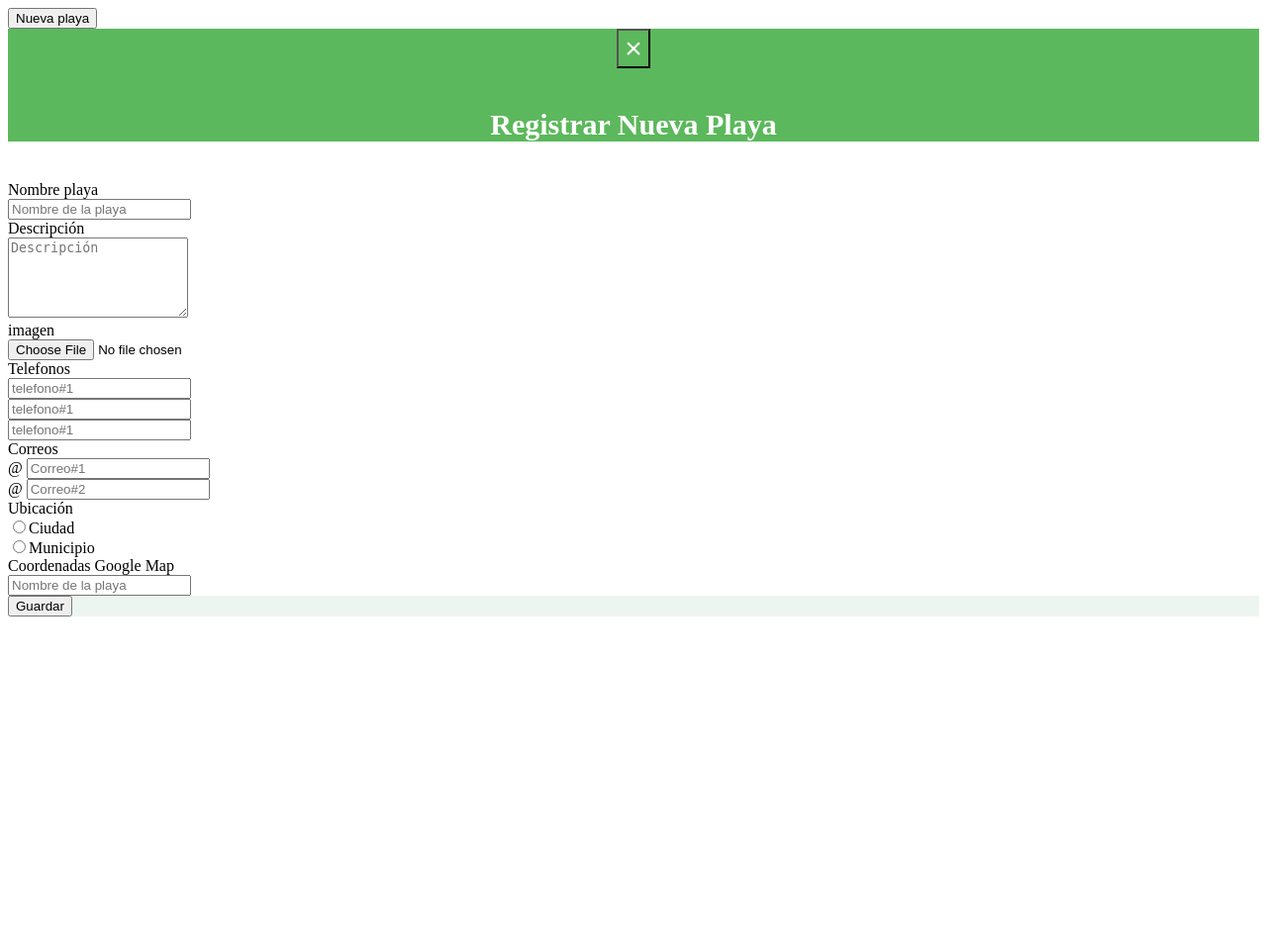
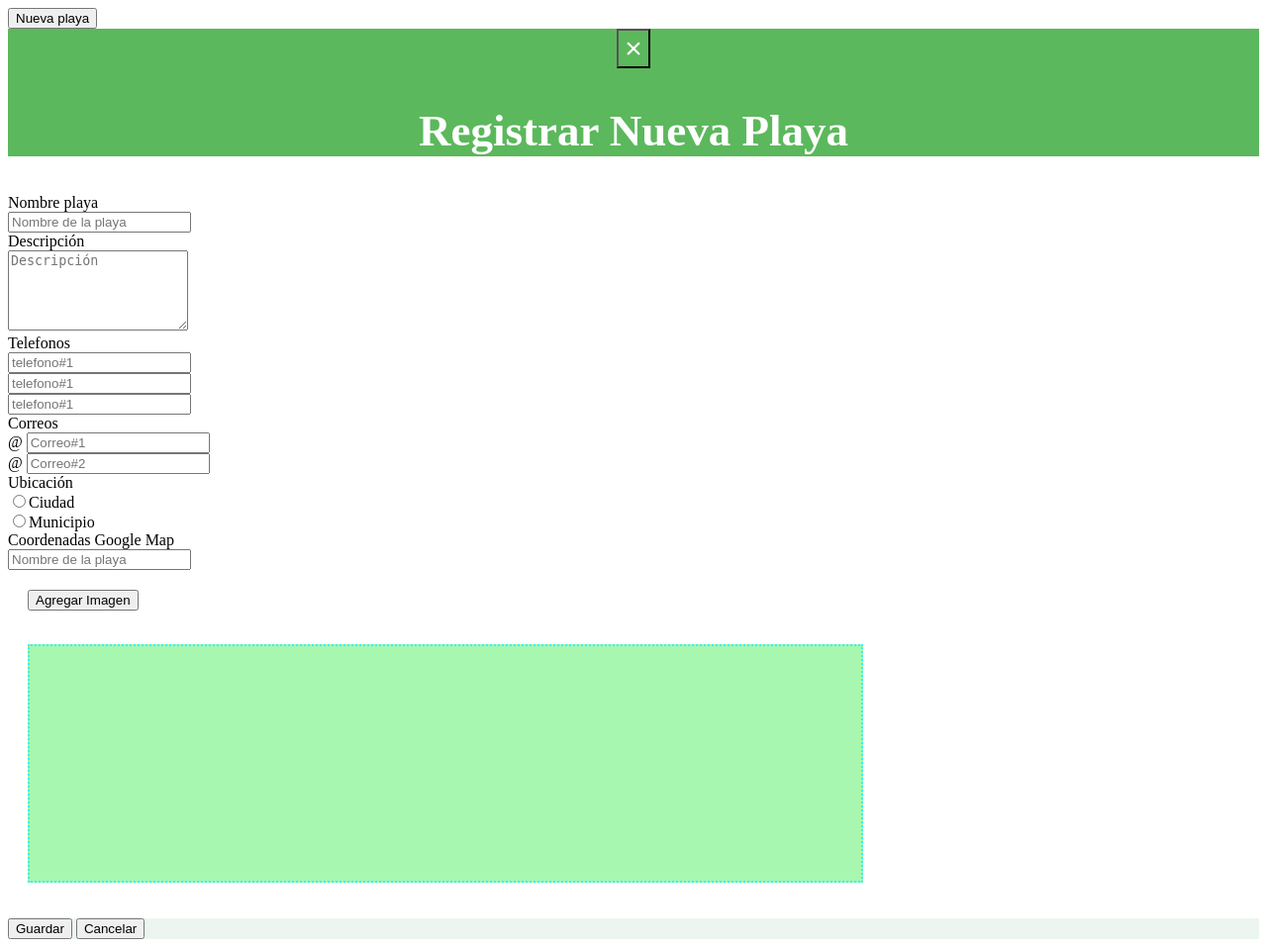
Before and after one commit to ggderas/iht-se, a PHP site: page /content/administracion/gestionPlaya/nuevaPlaya.php in a window 1280 px wide. Shown: the whole page at 99% size. Before the commit the page ends 623 px from the top, so only its background shows below. Run offline with PHP 8.4, Linux system fonts and the light colour scheme.

Commit message:
imágenes de la nueva playa
el usuario podrá seleccionar las imagenes

```diff
--- a/content/administracion/gestionPlaya/nuevaPlaya.php
+++ b/content/administracion/gestionPlaya/nuevaPlaya.php
@@ -1,6 +1,7 @@
 <!DOCTYPE html>
 <html>
 <head>
+
     <style>
       .modal-header, .close{
           background-color: #5cb85c;
@@ -10,6 +11,46 @@
       }
       .modal-footer {
           background-color: #EDF5F0;
+      }
+
+      .cajaFile
+        {
+            width: 800px;
+            padding:20px;
+
+        }
+        .lis
+        {
+            background-color: #A7F7B0;
+            width: 800px;
+            height: 200px;
+            padding-bottom: 37px;
+            border:2px dotted #3BEFED;
+            overflow: scroll;
+
+
+        }
+        .lis li
+        {
+            width: 128px;
+            height: 128px;
+            background: #f5f5f5 url("images/cam.png");
+            border: 2px dashed #8A8E8D;
+            display: inline-block;
+            cursor: pointer;
+            vertical-align: middle;
+            position: relative;
+            margin-left: 6px;
+            margin-top: 10px;
+            margin-bottom: 25px;
+        }
+        .link
+        {
+            display: block;
+            width: 128px;
+            height: 128px;
+            vertical-align: middle;
+
         }
      </style>
 </head>
@@ -24,7 +65,7 @@
 
                     <div class="modal-header">
                         <button type="button" class="close" data-dismiss="modal">&times;</button>
-                        <h4 class="modal-title">Registrar Nueva Playa</h4>
+                        <h2 class="modal-title">Registrar Nueva Playa</h2>
                     </div>
 
                     <div class="modal-body">
@@ -43,13 +84,7 @@
                                     <textarea class="form-control" id="descripcionPlaya" placeholder="Descripción" rows="5"></textarea>
                                 </div>
                             </div>
-                            <div class="form-group">
-                                <label class="col-xs-2 col-sm-2 col-md-2 col-lg-2 control-label" >imagen</label>
-                                <div class="col-xs-10 col-sm-10 col-md-10 col-lg-10">
-                                    <input type="file" id="imagen">
-                                    <img id="nada">
-                                </div>
-                            </div>
+
                             <div class="form-group">
                                 <label class="col-xs-2 col-sm-2 col-md-2 col-lg-2 control-label" >Telefonos</label>
                                 <div class="col-xs-3 col-sm-3 col-md-3 col-lg-3">
@@ -93,13 +128,13 @@
                             <div class="form-group" hidden>
                                 <label class="col-xs-2 col-sm-2 col-md-2 col-lg-2 control-label" >Ubicación</label>
                                 <div class="col-xs-5 col-sm-5 col-md-5 col-lg-5">
-                                    <select  class="form-control">
+                                    <select class="form-control">
                                       <option selected="true">Elija un Departamento</option>
                                       <option>1</option>
                                     </select>
                                 </div>
                                 <div class="col-xs-5 col-sm-5 col-md-5 col-lg-5">
-                                    <select  id="cmbMunicipios" class="form-control">
+                                    <select class="form-control">
                                       <option selected="true">Elija un Municipio</option>
                                       <option>1</option>
                                     </select>
@@ -136,39 +171,79 @@
                                     <input type="text" class="form-control" id="nombrePlaya" placeholder="Nombre de la playa">
                                 </div>
                             </div>
-                            <div class="modal-footer">
-                                <button   type="submit" class="btn btn-primary" data-dismiss="modal">
-                                    <span class="glyphicon glyphicon-floppy-disk"></span> Guardar</button>
-                                <!--						<button type="button" class="btn btn-danger" data-dismiss="modal">
-                                                                                <span class="glyphicon glyphicon-remove"></span> Cancelar</button>						-->
+                            <div class="form-group">
+                                <div class="col-xs-12 col-sm-12 col-md-12 col-lg-12">
+                                    <div class="cajaFile" >
+                                        <button type="button " class="btn btn-success Agregar">
+                                            <span class="glyphicon glyphicon-plus"></span> Agregar Imagen
+                                        </button>
+                                        <br/><br/>
+                                        <ul class="lis"></ul>
                                     </div>
+                                </div>
+                            </div>
+
                         </form>
 
                     </div>
 
-
+                    <div class="modal-footer">
+                        <button type="button" class="btn btn-primary" data-dismiss="modal">
+                        <span class="glyphicon glyphicon-floppy-disk"></span> Guardar</button>
+                        <button type="button" class="btn btn-danger" data-dismiss="modal">
+                        <span class="glyphicon glyphicon-remove"></span> Cancelar</button>
                     </div>
                 </div>
             </div>
+        </div>
+
         <script type="text/javascript">
-            $("#municipio").change(function () {
+            var wrapper= $("<div id=show/>").css({height:0,height:0, 'overflow':'hidden'});
 
-                var option = "<option selected>Elina un Municipio</option>";
+            $("#municipio").change(function(){
+
+                var option="<option selected>Elina un Municipio</option>";
                 $("#opcionesUbicacion").html(option);
-                $("#menu").attr('hidden', false);
+                $("#menu").attr('hidden',false);
+            })
+
+            $("#ciudad").change(function(){
+                var option="<option selected>Elina una Ciudad</option>";
+                $("#opcionesUbicacion").html(option);
+                $("#menu").attr('hidden',false);
+            })
+
+            //Este es el codigo para cargar las imagenes
+
+
+            $("button.Agregar").click(function(){
+                agregarInput();
             });
 
-            $("#ciudad").change(function () {
-                var option = "<option selected>Elina una Ciudad</option>";
-                $("#opcionesUbicacion").html(option);
-                $("#menu").attr('hidden', false);
+            function agregarInput()
+            {
+
+                var file='<input type="file" id="file" class="a" name="file[]">';
+                var div='<div id="photo" class="link"></div>';
+                var li='<li>'+file+div+'</div>';
+                var boton='<button type="button" class="btn btn-danger btn-sm" id="eliminar" ><span class="glyphicon glyphicon-remove"></span></button>';
+
+                $("ul.lis").append(li+boton);
+                $("input#file").wrap(wrapper);
+
+                alert("hola");
+            }
+
+            $(document).on("click","#eliminar",function(){
+                    var button = $(this)
+                    var classInput= button.parent();
+                    $(classInput).remove();
             });
 
+            $(document).on("click","#photo",function(){
+                $("#file").click();
+            }).show();
 
-
-
-
-            alert('aeeeer');
         </script>
 </body>
 </html>
```
Also changed, not shown: images/cam.png (added). Lines whose indentation alone changed are shown as unchanged.
